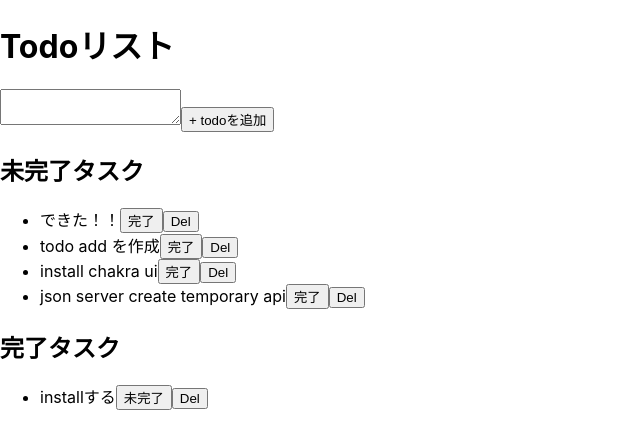
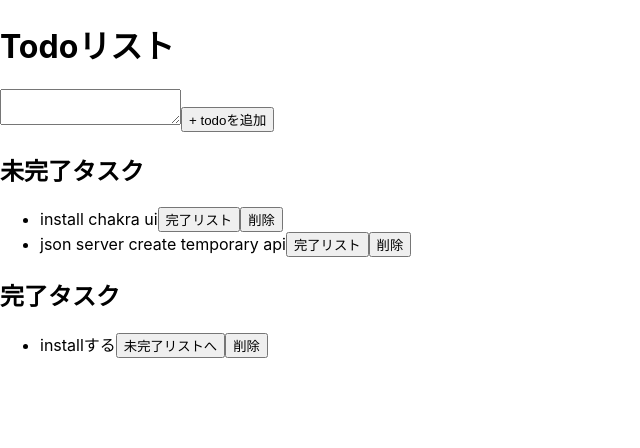
Before and after one commit to akiyama-prog/react-todo, a React (Create React App) app: page / in a window 1280 px wide. Shown: the top 448 px of the page, without its empty margins (0-640 px from the left). Built offline with nearby package versions, Linux system fonts and the light colour scheme; data requests are answered from the project's data file.

Commit message:
削除、反転機能

```diff
--- a/db.json
+++ b/db.json
@@ -14,16 +14,6 @@
       "id": 1,
       "content": "install chakra ui",
       "done": false
-    },
-    {
-      "content": "todo add を作成",
-      "id": "01FMVVTYP7XV48HA4MJBBZ95SP",
-      "done": false
-    },
-    {
-      "content": "できた！！",
-      "id": "01FMVVV9SNQMM0XCPRQPW5SEXF",
-      "done": false
     }
   ]
 }
--- a/src/components/App.js
+++ b/src/components/App.js
@@ -7,21 +7,26 @@ const TodoTitle = ({ title, as }) => {
     return <p>{title}</p>;
 };
 
-const TodoItem = ({ todo }) => {
+const TodoItem = ({ todo, toggleTodoListItemStatus, deleteTodoListItem }) => {
+    //todoの状態を反転させる関数を実行させる関数
+    const handleToggleTodoListItemStatus = () => toggleTodoListItemStatus(todo.id, todo.done);
+    const handleDeleteTodoListItem = () => deleteTodoListItem(todo.id);
     return (
         <li>
-            {todo.content}
-            <button>{todo.done ? '未完了' : '完了'}</button>
-            <button>Del</button>
+            { todo.content}
+            < button onClick={handleToggleTodoListItemStatus} >
+                {todo.done ? '未完了リストへ' : '完了リスト'}
+            </button>
+            <button onClick={handleDeleteTodoListItem}>削除</button>
         </li>
     );
 };
 
-const TodoList = ({ todoList }) => {
+const TodoList = ({ todoList, toggleTodoListItemStatus, deleteTodoListItem }) => {
     return (
         <ul>
             {todoList.map((todo) => (
-                <TodoItem todo={todo} key={todo.id}></TodoItem>
+                <TodoItem todo={todo} key={todo.id} toggleTodoListItemStatus={toggleTodoListItemStatus} deleteTodoListItem={deleteTodoListItem}></TodoItem>
             ))}
         </ul>
     );
@@ -40,6 +45,8 @@ function App() {
     const {
         todoList,//現在のtodoの状態
         addTodoListItem,//新規タスクの追加
+        toggleTodoListItemStatus,//todoを反転させて更新する
+        deleteTodoListItem
     } = useTodo();
 
     const inputEl = useRef(null);//refオブジェクトを作成
@@ -64,10 +71,13 @@ function App() {
             <TodoAdd inputEl={inputEl} handleAddTodoListItem={handleAddTodoListItem} />
 
             <TodoTitle title='未完了タスク' as='h2'></TodoTitle>
-            <TodoList todoList={inCompletedList}></TodoList>
+            <TodoList todoList={inCompletedList}
+                toggleTodoListItemStatus={toggleTodoListItemStatus}
+                deleteTodoListItem={deleteTodoListItem}
+            />
 
             <TodoTitle title='完了タスク' as='h2'></TodoTitle>
-            <TodoList todoList={completedList}></TodoList>
+            <TodoList todoList={completedList} toggleTodoListItemStatus={toggleTodoListItemStatus} deleteTodoListItem={deleteTodoListItem} />
 
         </>
     );
```
